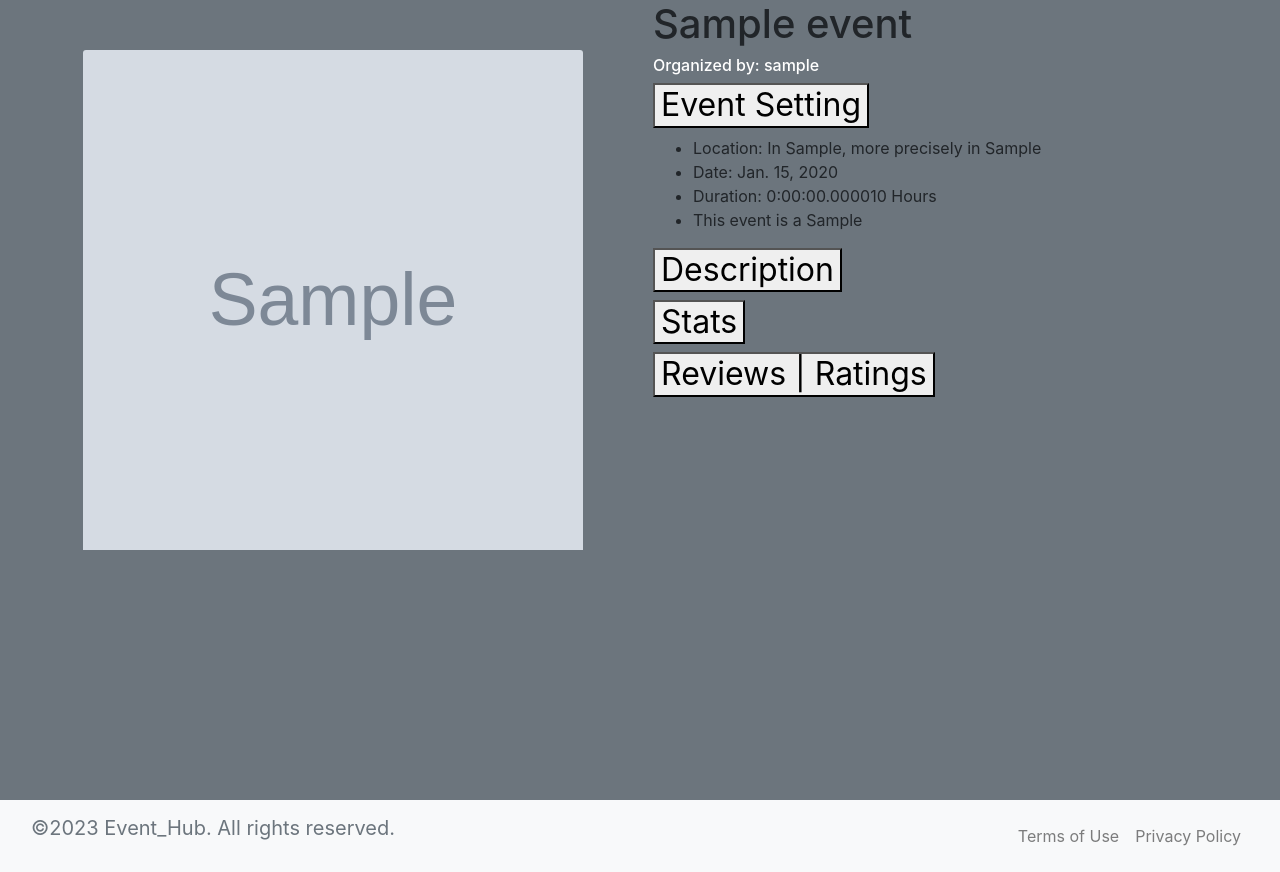
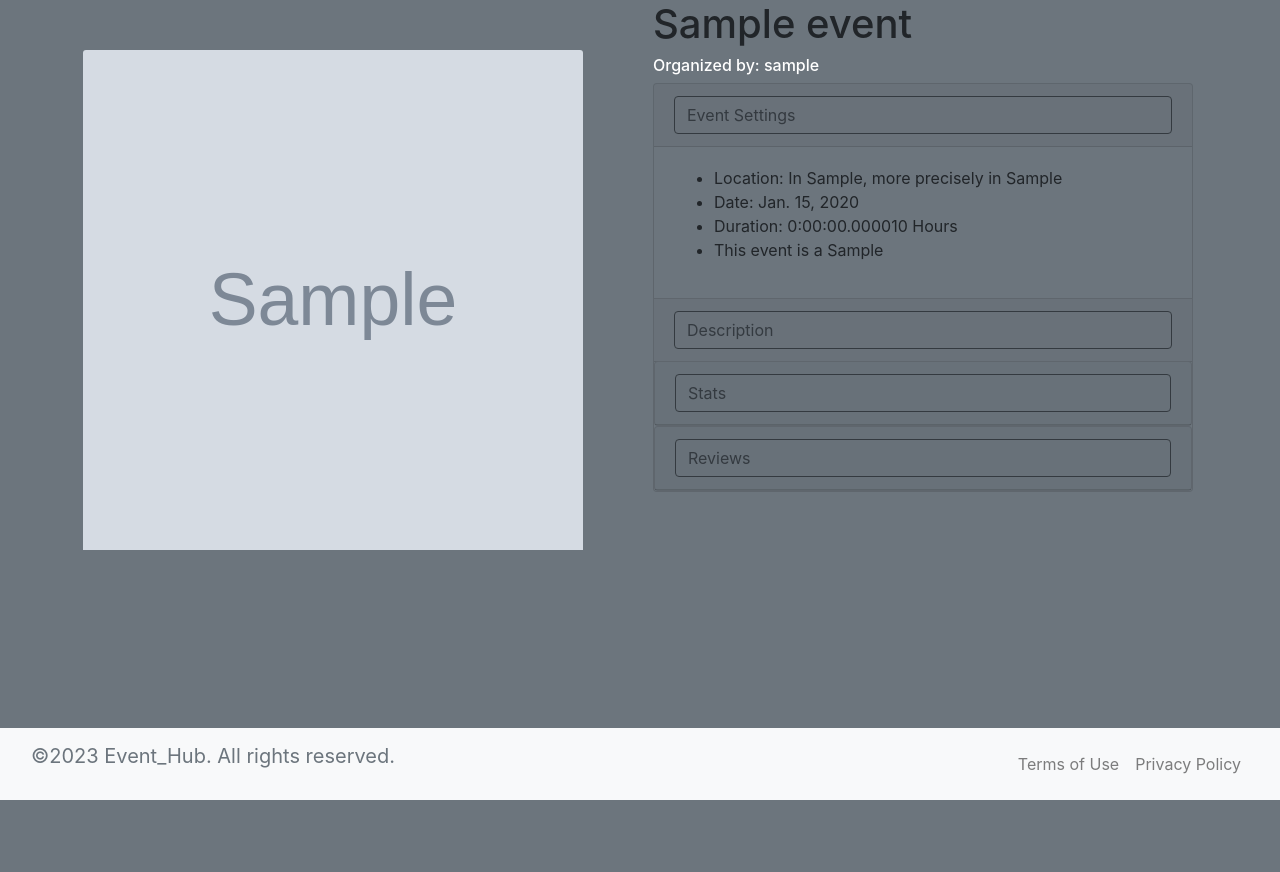
Before and after one commit to maf68/EventHub, a Django app: page /event/1/ in a window 1280 px wide. Shown: the part 62-934 px from the top of the page. After the commit the page ends 862 px from the top, so only its background shows below. Run offline with Django 3.2, Linux system fonts and the light colour scheme; tables that the repository leaves empty hold one stand-in row (values such as "Sample post"); grey boxes marked "Sample" are stand-in pictures; some libraries are stand-ins or nearby versions.

Commit message:
Big Corrections

```diff
--- a/events/templates/base.html
+++ b/events/templates/base.html
@@ -7,6 +7,7 @@
     <title>{% block title %}{% endblock %}</title>
     <link rel="stylesheet" href="https://stackpath.bootstrapcdn.com/bootstrap/4.5.0/css/bootstrap.min.css"
           integrity="sha384-9aIt2nRpC12Uk9gS9baDl411NQApFmC26EwAOH8WgZl5MYYxFfc+NcPb1dKGj7Sk" crossorigin="anonymous">
+    {% block head %} {% endblock %}
    <!--<link rel="stylesheet" type="text/css" href="{% static 'css/styles.css' %}">-->
 </head>
 
@@ -25,12 +26,11 @@
                     <!-- <a class="nav-link active" href="{% url 'events:event_list' %}">All Events</a>-->
                     <!--<a class="nav-link active text-light" href="{% url 'events:event_search' %}">Search Events</a>-->
                     <!--<a class="nav-link active text-light" href="{% url 'events:event_filter' %}">Filter Events</a>-->
-                    <!--<a class="nav-link active text-light" href="{% url 'events:event_reviews' id=1 %}">Event Reviews</a>-->
                     <a class="nav-link active text-light {% if not user.is_promoter %}d-none{% endif %}" href="{% url 'create_event' %}">Create Event</a>
                     <a class="nav-link active text-light {% if not user.is_authenticated %}d-none{% endif %}" href="">Followed Events</a>
                 </div>
                 </div>
-                <form method="GET" class="input-group col-md-3 col-sm-4" action="{% url 'events:event_search' %}">
+                <form method="GET" class="input-group col-md-3 col-sm-4" action="{% url 'events:event_filter' %}">
                     <input type="text" class="form-control" name="q" placeholder="Search events">
                     <button type="submit" class="btn btn-outline-light btn-addon-2">Search</button>
                 </form>
--- a/events/templates/event_details_and_reviews.html
+++ b/events/templates/event_details_and_reviews.html
@@ -1,5 +1,4 @@
 {% extends 'base.html' %} {% block head %} {% load static %} {% endblock %} {% block content %}
-<div></div>
 <div class="container">
     <div class="row">
         <div class="col md-4">
@@ -8,15 +7,17 @@
         <div class="col md-8">
             <h1>{{ event.title }}</h1>
             <h6 style="color: white;">Organized by: {{event.promoter}}</h6>
-            <div class="accordion" id="accordionPanelsStayOpenExample" $accordion-color: body-color;>
-                <div class="accordion-item">
-                    <h2 class="accordion-header" id="panelsStayOpen-headingOne">
-                        <button class="accordion-button" type="button" data-bs-toggle="collapse" data-bs-target="#panelsStayOpen-collapseOne" aria-expanded="true" aria-controls="panelsStayOpen-collapseOne">
-                Event Setting
+            <div class="accordion" id="accordionExample">
+              <div class="card bg-secondary">
+                <div class="card-header" id="headingOne">
+                  <h2 class="mb-0">
+                    <button class="btn btn-outline-dark btn-block text-left" type="button" data-toggle="collapse" data-target="#collapseOne" aria-expanded="true" aria-controls="collapseOne">
+                        Event Settings
                     </button>
                   </h2>
-                    <div id="panelsStayOpen-collapseOne" class="accordion-collapse collapse show" aria-labelledby="panelsStayOpen-headingOne">
-                        <div class="accordion-body">
+                </div>
+                <div id="collapseOne" class="collapse show" aria-labelledby="headingOne" data-parent="#accordionExample">
+                  <div class="card-body">
                     <ul>
                       <li>Location: In {{ event.city }}, more precisely in {{ event.location }} </li>
                       <li>Date: {{ event.date }}</li>
@@ -26,26 +27,29 @@
                   </div>
                 </div>
               </div>
-                <div class="accordion-item">
-                    <h2 class="accordion-header" id="panelsStayOpen-headingTwo">
-                        <button class="accordion-button collapsed" type="button" data-bs-toggle="collapse" data-bs-target="#panelsStayOpen-collapseTwo" aria-expanded="false" aria-controls="panelsStayOpen-collapseTwo">
+              <div class="card bg-secondary">
+                <div class="card-header" id="headingTwo">
+                  <h2 class="mb-0">
+                    <button class="btn btn-outline-dark btn-block text-left collapsed" type="button" data-toggle="collapse" data-target="#collapseTwo" aria-expanded="false" aria-controls="collapseTwo">
                         Description
                     </button>
                   </h2>
-                    <div id="panelsStayOpen-collapseTwo" class="accordion-collapse collapse" aria-labelledby="panelsStayOpen-headingTwo">
-                        <div class="accordion-body">
+                </div>
+                <div id="collapseTwo" class="collapse" aria-labelledby="headingTwo" data-parent="#accordionExample">
+                  <div class="card-body">
                     {{ event.description }}
                 </div>
               </div>
-                </div>
-                <div class="accordion-item">
-                    <h2 class="accordion-header" id="panelsStayOpen-headingThree">
-                        <button class="accordion-button collapsed" type="button" data-bs-toggle="collapse" data-bs-target="#panelsStayOpen-collapseThree" aria-expanded="false" aria-controls="panelsStayOpen-collapseThree">
+              <div class="card bg-secondary">
+                <div class="card-header" id="headingThree">
+                  <h2 class="mb-0">
+                    <button class="btn btn-outline-dark btn-block text-left collapsed" type="button" data-toggle="collapse" data-target="#collapseThree" aria-expanded="false" aria-controls="collapseThree">
                         Stats
                     </button>
                   </h2>
-                    <div id="panelsStayOpen-collapseThree" class="accordion-collapse collapse" aria-labelledby="panelsStayOpen-headingThree">
-                        <div class="accordion-body">
+                </div>
+                <div id="collapseThree" class="collapse" aria-labelledby="headingThree" data-parent="#accordionExample">
+                  <div class="card-body">
                     <ul>
                       <p>People attending this event:</p>
                       {% for attendee in event.attendees.all %}
@@ -59,19 +63,16 @@
                 </div>
               </div>
             </div>
-                <div class="accordion-item">
-                  <style>
-                    .accordion-item p{
-                      color: black;
-                    }
-                  </style>
-                <h2 class="accordion-header" id="panelsStayOpen-headingFour">
-                <button class="accordion-button collapsed" type="button" data-bs-toggle="collapse" data-bs-target="#panelsStayOpen-collapseFour" aria-expanded="false" aria-controls="panelsStayOpen-collapseFour">
-                Reviews | Ratings
+            <div class="card bg-secondary">
+              <div class="card-header" id="headingFour">
+                <h2 class="mb-0">
+                  <button class="btn btn-outline-dark btn-block text-left collapsed" type="button" data-toggle="collapse" data-target="#collapseFour" aria-expanded="false" aria-controls="collapseFour">
+                      Reviews
                   </button>
                 </h2>
-                    <div id="panelsStayOpen-collapseFour" class="accordion-collapse collapse" aria-labelledby="panelsStayOpen-headingFour">
-                        <div class="accordion-body">
+              </div>
+              <div id="collapseFour" class="collapse" aria-labelledby="headingFour" data-parent="#accordionExample">
+                <div class="card-body">
                   <h1>{{ event.title }} Reviews</h1>
 
                   <div class="average-rating">
@@ -79,8 +80,6 @@
                     <p>Total Reviews: {{ event.get_num_ratings }}</p>
                   </div>
                 <br>
-
-
                 {% if 'reviews' %}
                   {% for review in reviews %}
                     <div class="review">
@@ -148,14 +147,11 @@
                     </script>
                     <script src="https://kit.fontawesome.com/51d875e202.js" crossorigin="anonymous"></script>
 
-                            <button type="submit" class="btn btn-primary">Submit</button>
+                    <button type="submit" class="btn btn-outline-dark">Submit</button>
                   </form>
               </div>
             </div>
           </div>
     </div>
   </div>
-    </div>
-</div>
-</div>
 {% endblock %}
--- a/events/templates/events/event_list.html
+++ b/events/templates/events/event_list.html
@@ -57,7 +57,7 @@
           <div class="card">
             <img src="{{ event.poster }}" class="card-img-top" alt="{{ event.title }}", style="width:100%; height: 200px;object-fit: fill;">
               <div class="card-body">
-                <h5 class="card-title"><a class="text-dark" href="#">{{ event.title }}</a></h5>
+                <h5 class="card-title"><a class="text-dark" href="{% url 'events:event_details_and_reviews'  event_id=event.id %}">{{ event.title }}</a></h5>
                 <p class="card-text">{{ event.date }} - {{ event.city }} - {{ event.location }}</p>
                 <!--<p class="card-text">{{ event.description }}</p>-->
                 <!--<a href="{% url 'events:event_filter' %}" class="btn btn-outline-dark">View details</a>-->
@@ -70,7 +70,7 @@
       {% endfor %}
     </div>
 {% else %}
-  <p>No events found.</p>
+  <p class="text-dark">No events found.</p>
 {% endif %}
 </div>
 
--- a/events/urls.py
+++ b/events/urls.py
@@ -19,4 +19,6 @@ urlpatterns = [
     path('terms/', views.terms, name='terms_of_use'),
     path('settings/', views.settings_, name='settings'),
     path('event/<int:event_id>/', views.event_details_and_reviews, name='event_details_and_reviews'),
+    path("create_event/", views.create_event, name="create_event"),
+    path("edit_event/<int:event_id>/", views.edit_event, name="edit_event"),
 ]
--- a/events/views.py
+++ b/events/views.py
@@ -276,7 +276,7 @@ def event_details_and_reviews(request, event_id):
                 review.user = MyUser.objects.get_or_create(username=settings.ANONYMOUS_USER_NAME)[0] # assign the anonymous user to the review
             review.comment = form.cleaned_data['comment']
             review.save()
-            reviews_url = reverse('events:event_details_and_reviews', args=[event.id]) + '?reviews=1'
+            reviews_url = reverse('events:event_details_and_reviews.html', args=[event.id]) + '?reviews=1'
             return redirect(reviews_url)
         else:
             context = {'event': event, 'reviews': reviews, 'form': form, 'form_errors': form.errors}
```
Also changed, not shown: events/templates/base-filter.html (deleted, +0 -31 lines), events/templates/edit_event.html (+4 -8 lines), events/templates/events/event_filter.html (+25 -30 lines), events/templates/events/event_reviews.html (deleted, +0 -63 lines), events/migrations/0001_initial.py (added). Lines whose indentation alone changed are shown as unchanged.
